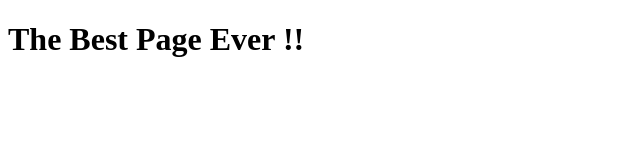
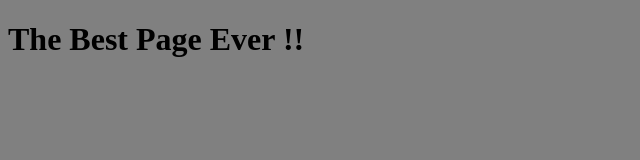
Before and after one commit to erzdemir/CFD, a plain HTML site: page index.html in a window 1280 px wide. Shown: the whole page, without its empty margins (0-640 px from the left). Drawn offline with Linux system fonts and the light colour scheme.

Commit message:
Update main.css

```diff
--- a/css/main.css
+++ b/css/main.css
@@ -1,3 +1,3 @@
 body {
-  background-color:
+  background-color: gray;
 }
```
